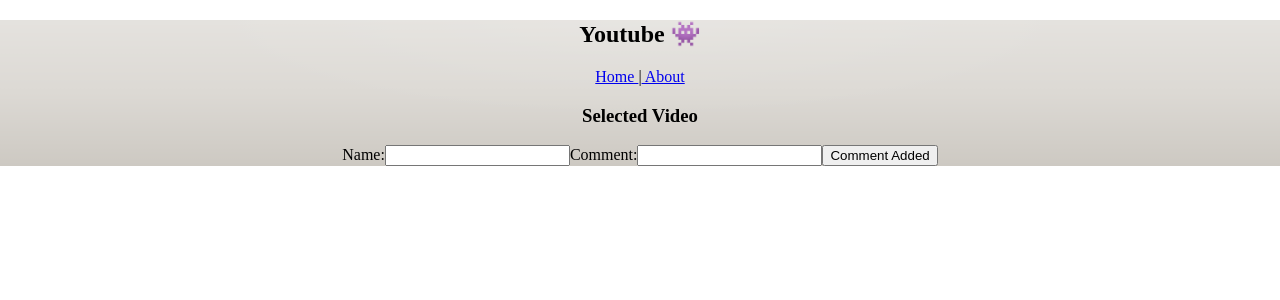
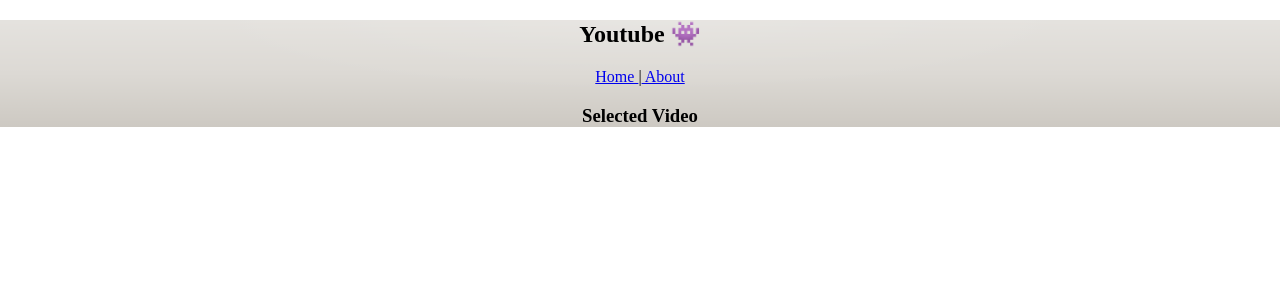
Before and after one commit to amber-king/9_3-Youtube-Clone-Project_Copy, a React (Create React App) app: page /video/1 in a window 1280 px wide. Shown: the top 300 px of the page. Built offline with nearby package versions, Linux system fonts and the light colour scheme.

Commit message:
shows the video on the page that was selected

```diff
--- a/src/Components/SoloVideo.js
+++ b/src/Components/SoloVideo.js
@@ -2,100 +2,33 @@
 // ! The individual video view.
 // ! This video view should, at minimum, have a playable video from YouTube.
 
-// ? fetching the selected video via users search; using api key w/i fecth info
-// ? make a state for search & user search
-
-
-import React, { useEffect, useState } from 'react'
+import React, { useEffect } from 'react'
 import Youtube from "react-youtube"
 import { useParams } from "react-router-dom"
 
 
-export default function SoloVideo({ solovid }) {
+export default function SoloVideo() {
     console.log("test")
     const { id } = useParams()
 
-    const [comments, setComments] = useState([])
-    const [newComment, setNewComment] = useState({
-        commenter: "",
-        comment: "",
-    })
-    function handleTextChange(event) {
-        setNewComment({ ...newComment, [event.target.id]: event.target.value })
+    function handleSubmit(event) {
+        event.preventDefault()
+
     }
 
-    function handleSubmit(event) {
-        event.preventDefault()
-        setComments([...comments, newComment])
-        setNewComment({
-            commenter: "",
-            comment: "",
-        })
-    }
+    useEffect(() => {
+        window.localStorage.setItem(id, JSON.stringify())
+    }, [id])
 
-    const storageComments = JSON.parse(window.localStorage.getItem(id))
-
-
-    useEffect(() => {
-        window.localStorage.setItem(id, JSON.stringify(comments))
-    }, [id, comments])
-
-
-
-    // const URL = process.env.REACT_APP_YOUTUBE_API_KEY
-    // const { id } = useParams() // -> to see if you can pull that video id from the
-    // useEffect(() => {
-    //     fetch(`https://www.googleapis.com/youtube/v3/videos?id=${search}&key=${URL}&part=snippet,player`)
-    //         .then((response) => response.json())
-    //         .then((response) => {
-    //             // setSearchVid(searchVid)
-    //             console.log("test")
-
-    //         })
-    //         .catch((error) => {
-    //             console.log(error)
-    //         }, [])
-    // })
 
     return (
         <div className="clicked-vid">
             <h3>Selected Video</h3>
             <Youtube videoId={id} />
             <form onSubmit={handleSubmit}>
-                <label htmlFor="commenter">
-                    Name:{""}
-                    <input
-                        type="text"
-                        id="commenter"
-                        value={newComment.commenter}
-                        onChange={handleTextChange}>
 
-                    </input>
-                </label>
-                <label htmlFor="comment">
-                    {""}
-                    Comment:{""}
-                    <input
-                        type="text"
-                        id="comment"
-                        value={newComment.comment}
-                        onChange={handleTextChange}>
+            </form>
 
-                    </input>
-                    {""}
-                </label>
-                <button type="submit">Comment Added</button>
-                <ul id="comments-here"></ul>
-            </form>
-            {storageComments?.map((comment, after) => {
-                return (
-                    <li id={after}>
-                        <p>
-                            {comment.commenter} ➡️ {comment.comment}
-                        </p>
-                    </li>
-                )
-            })}
         </div>
     )
 
```
